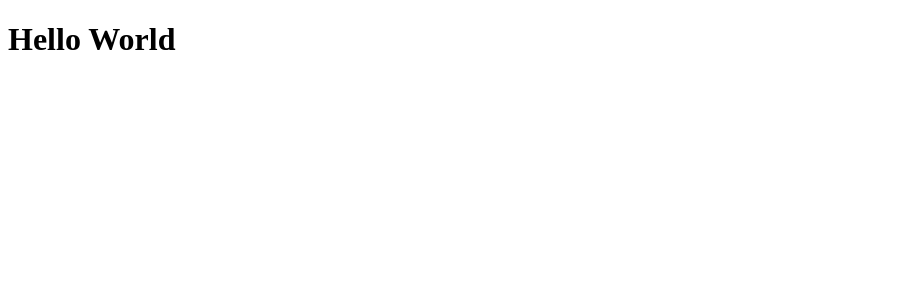
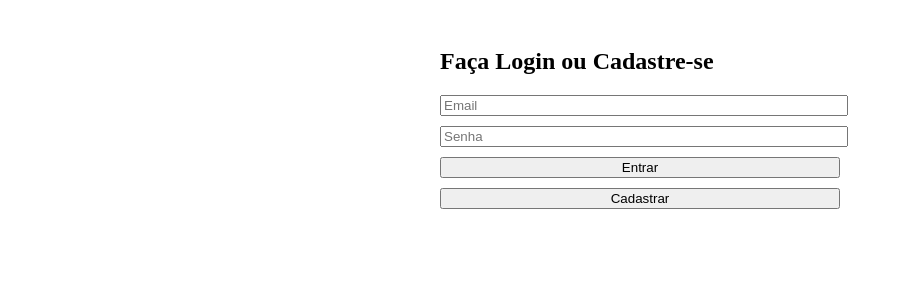
Before and after one commit to mpizanii/CadastroUsuarios, a React (Vite) app in the folder frontend/: page / in a window 1280 px wide. Shown: the top 300 px of the page, without its empty margins (0-903 px from the left). Built offline with nearby package versions, Linux system fonts and the light colour scheme; no server answers.

Commit message:
feat: realizei a logica do cadastro e login (AuthPage.jsx)

```diff
--- a/frontend/src/App.jsx
+++ b/frontend/src/App.jsx
@@ -1,14 +1,8 @@
-import { useState } from 'react'
+import AuthPage from "./pages/Auth/authPage"
 
 function App() {
-  const [count, setCount] = useState(0)
-
   return (
-    <>
-      <div>
-        <h1>Hello World</h1>
-      </div>
-    </>
+    <AuthPage/>
   )
 }
 
--- /dev/null
+++ b/frontend/src/pages/auth/AuthPage.jsx
@@ -0,0 +1,75 @@
+import { useState } from "react"
+import { supabase } from "../../services/supabase"
+
+export default function AuthPage() {
+    const [email, setEmail] = useState('')
+    const [password, setPassword] = useState('')
+    const [message, setMessage] = useState('')
+
+    async function handleSignUp(e) {
+        const {
+            data: {session},
+            error,
+        } = await supabase.auth.signUp({email, password})
+        if (error){
+            console.error(error);
+            setMessage("Erro ao cadastrar" + error.message)
+            return;
+        }
+        if (!session){
+            setMessage("Cadastro realizado com sucesso! Verifique seu e-mail para confirmar a conta.")
+        }
+    }
+    async function handleSignIn() {
+        const {
+            data: {session},
+            error,
+        } = await supabase.auth.signInWithPassword({email, password})
+        if (error){
+            console.error(error)
+            setMessage("Erro ao entrar: " + error.message)
+            return
+        }
+        if (session){
+            setMessage("Login realizado com sucesso!")
+        }
+    }
+
+    return (
+    <div style={{ maxWidth: 400, margin: '0 auto', padding: 20 }}>
+        <div>
+            <h2>Faça Login ou Cadastre-se</h2>
+            <input
+                type="email"
+                placeholder="Email"
+                value={email}
+                onChange={(e) => setEmail(e.target.value)}
+                style={{ display: 'block', marginBottom: 10, width: '100%' }}
+            />
+            <input
+                type="password"
+                placeholder="Senha"
+                value={password}
+                onChange={(e) => setPassword(e.target.value)}
+                style={{ display: 'block', marginBottom: 10, width: '100%' }}
+            />
+            <button
+                type="submit"
+                style={{ width: '100%', marginBottom: 10 }}
+                onClick={handleSignIn}
+                >Entrar
+            </button>
+            <button
+                type="submit"
+                style={{ width: '100%' }}
+                onClick={handleSignUp}
+                >Cadastrar
+            </button>
+            {message && (
+            <div style={{ marginTop: 20, color: 'green' }}>
+                {message}
+            </div>
+            )}
+        </div>
+    </div>
+    )}
--- /dev/null
+++ b/frontend/src/services/supabase.js
@@ -0,0 +1,6 @@
+import { createClient } from '@supabase/supabase-js'
+
+const supabaseUrl = import.meta.env.VITE_SUPABASE_URL
+const supabaseAnonKey = import.meta.env.VITE_SUPABASE_ANON_KEY
+
+export const supabase = createClient(supabaseUrl, supabaseAnonKey,)
```
Also changed, not shown: frontend/src/services/supabase.jsx (deleted), 1 other file (tests, documents, lock files or other folders).
